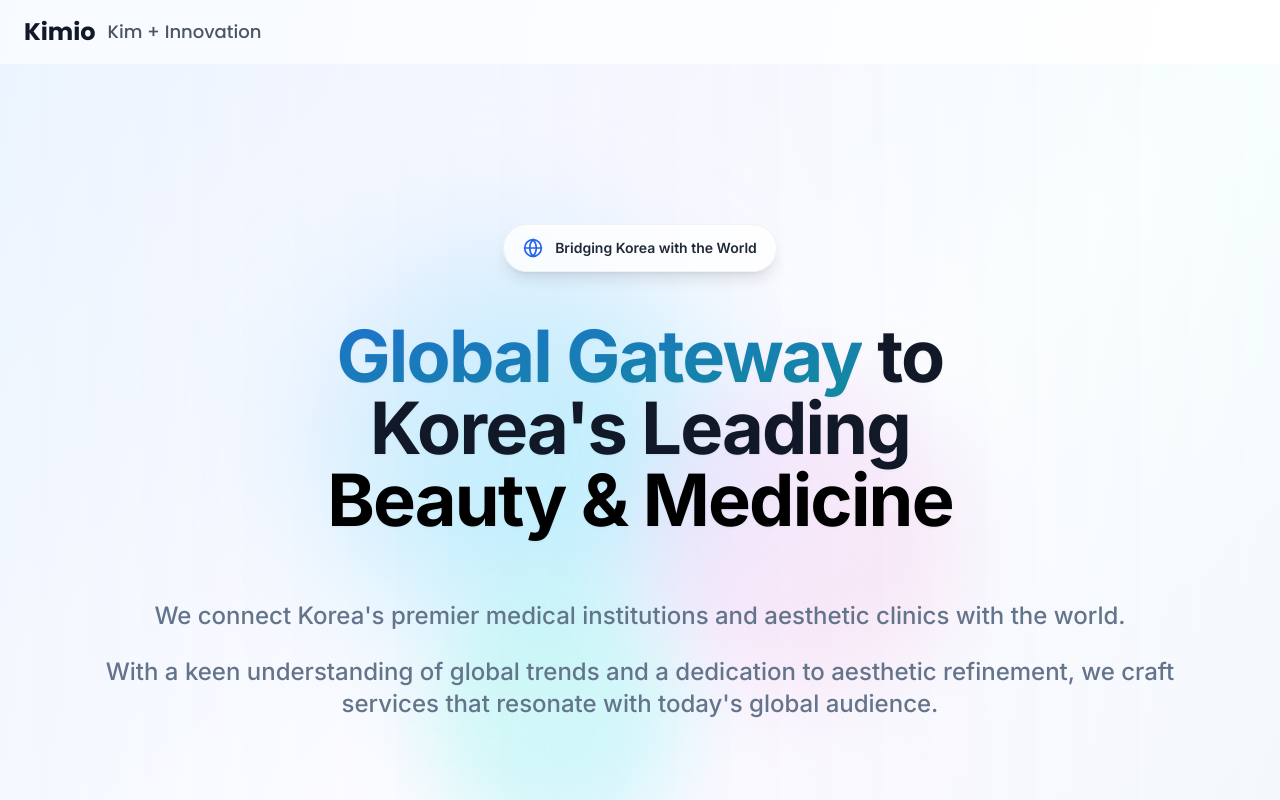
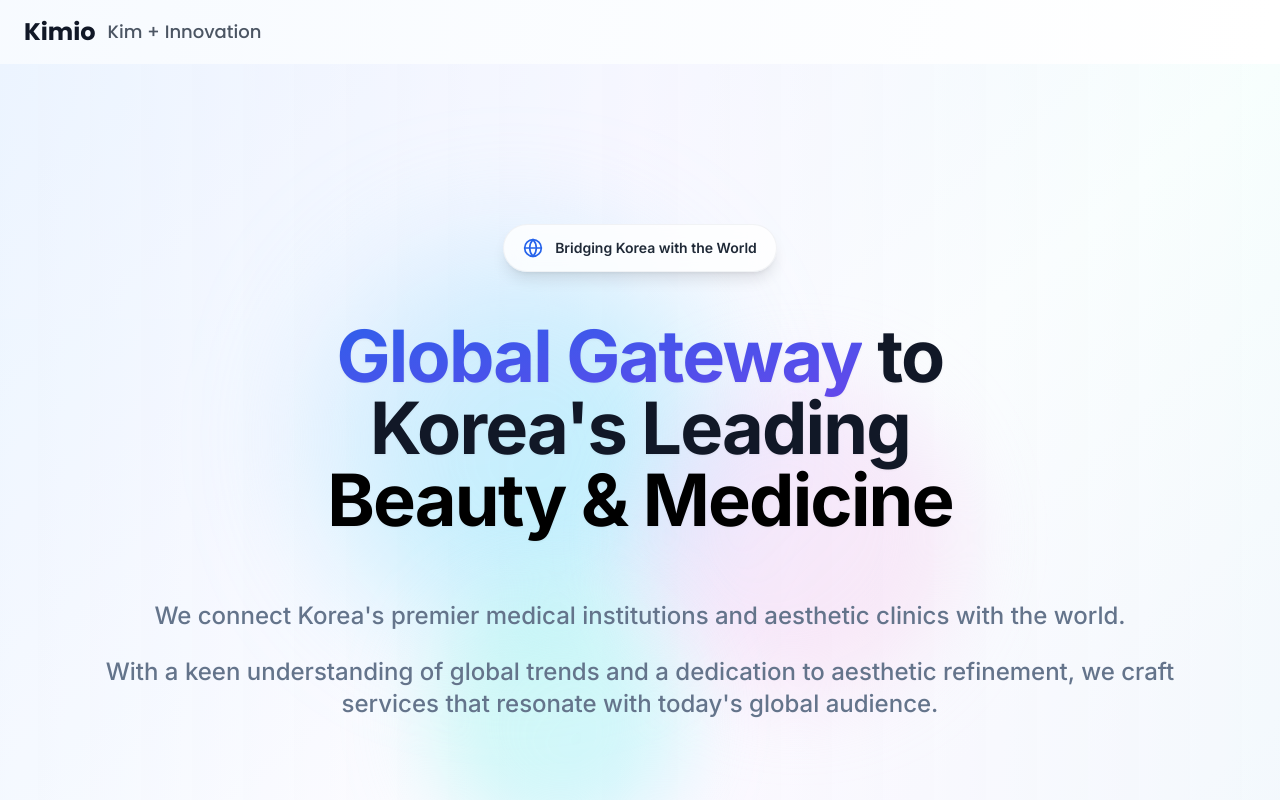
Before and after one commit to hi-jihyun-nam/stellar-web-welcome-site, a React (Vite) app: page / in a window 1280 px wide. Shown: the top 800 px of the page. Built offline with nearby package versions, Linux system fonts and the light colour scheme.

Commit message:
Refactor: Remove pink, slow gradient
Removed pink from the gradient and slowed down the animation.

```diff
--- a/src/components/Hero.tsx
+++ b/src/components/Hero.tsx
@@ -28,7 +28,7 @@ const Hero = () => {
           </div>
 
           <h1 className="text-5xl md:text-7xl font-bold text-gray-900 mb-16 tracking-tight drop-shadow-sm">
-            <span className="bg-gradient-to-br from-blue-600 via-purple-600 via-teal-600 to-pink-600 bg-clip-text text-transparent bg-[length:400%_400%] animate-gradient-shift">
+            <span className="bg-gradient-to-br from-blue-600 via-purple-600 to-teal-600 bg-clip-text text-transparent bg-[length:400%_400%] animate-[gradient-shift_6s_ease-in-out_infinite]">
               Global Gateway
             </span> to
             <br />
```
